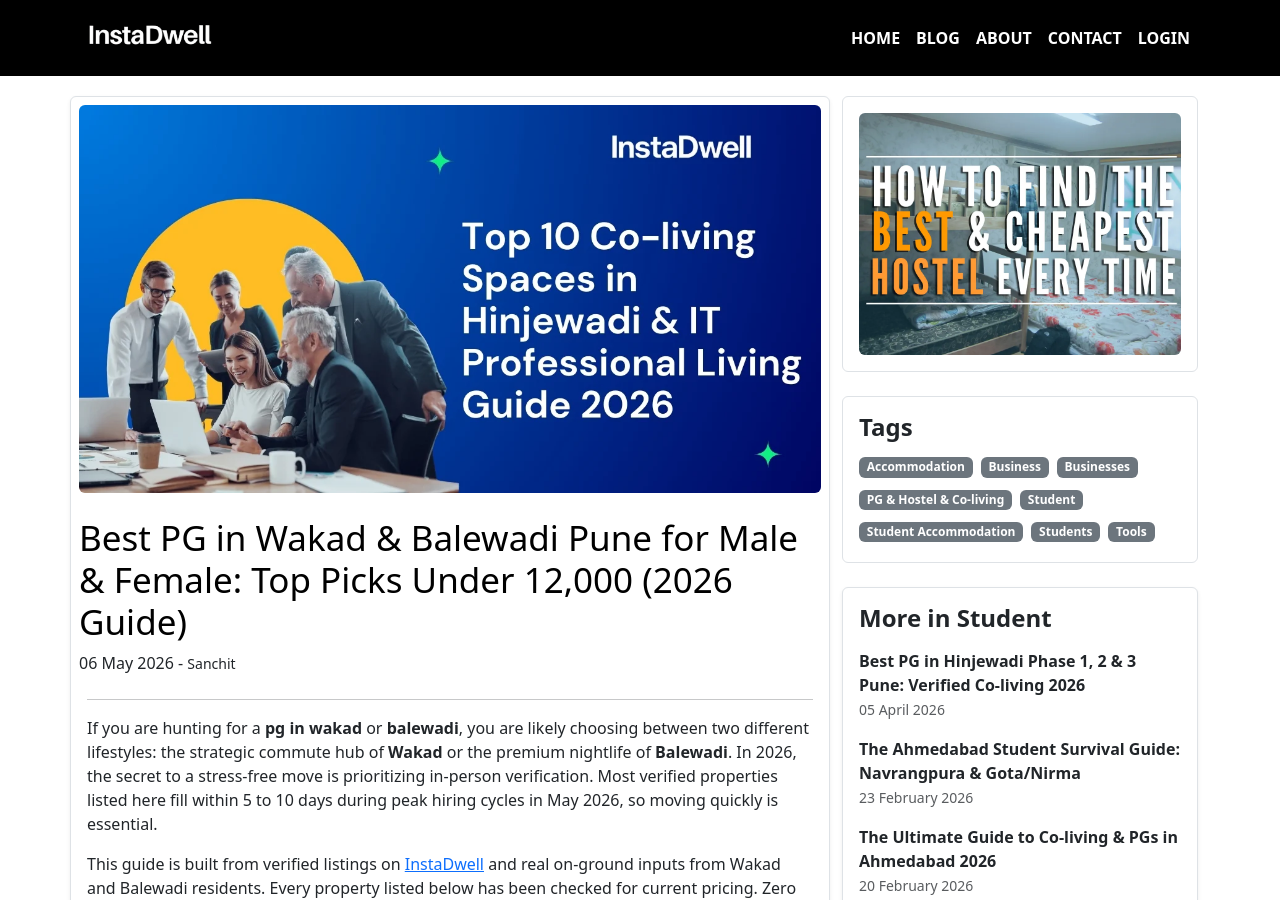
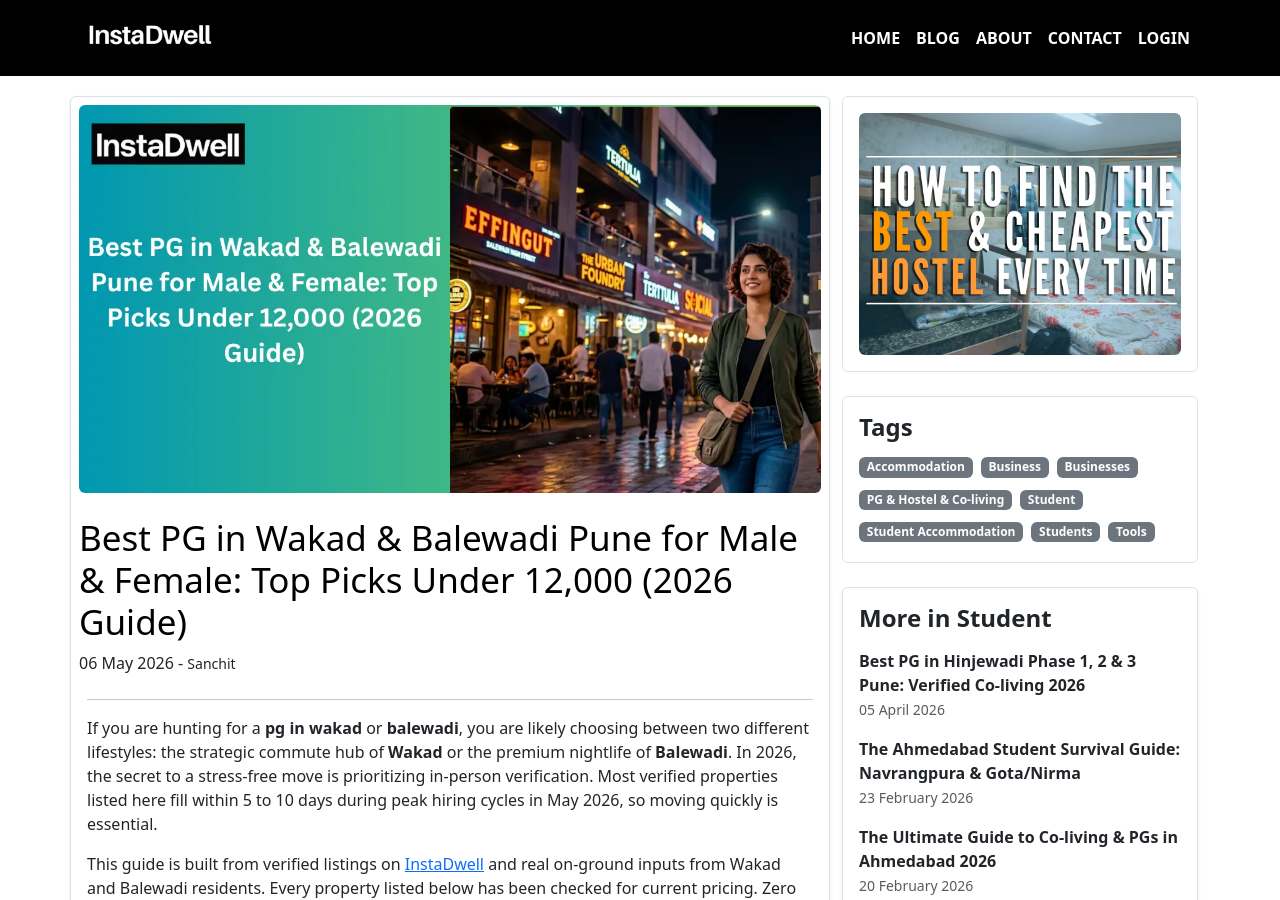
Before and after one commit to instadw/instadwell-blog, a Jekyll site: the page built from _posts/2026-5-6-best-pg-wakad-balewadi-pune-male-female-under-12000-2026-guide.md, in a window 1280 px wide and 900 px high. Built offline with Jekyll 4.4.1, drawn with Linux system fonts in a browser that asks for light colours.

Commit message:
Update 2026-5-6-best-pg-wakad-balewadi-pune-male-female-under-12000-2026-guide.md

```diff
--- a/_posts/2026-5-6-best-pg-wakad-balewadi-pune-male-female-under-12000-2026-guide.md
+++ b/_posts/2026-5-6-best-pg-wakad-balewadi-pune-male-female-under-12000-2026-guide.md
@@ -1,7 +1,7 @@
 ---
 title: "Best PG in Wakad & Balewadi Pune for Male & Female: Top Picks Under 12,000 (2026 Guide)"
 description: "Verified PGs in Wakad and Balewadi Pune with zero brokerage. Updated May 2026 prices, ladies PG options, working professional picks, and survival tips."
-image: "/assets/images/top-10-co-living-spaces-in-hinjewadi-and-it-professional-living-guide-2026.webp"
+image: "/assets/images/best-pg-wakad-balewadi-pune-male-female-under-12000-2026-guide.webp"
 layout: post
 permalink: /best-pg-wakad-balewadi-pune-male-female-under-12000-2026-guide
 author: Sanchit
```
